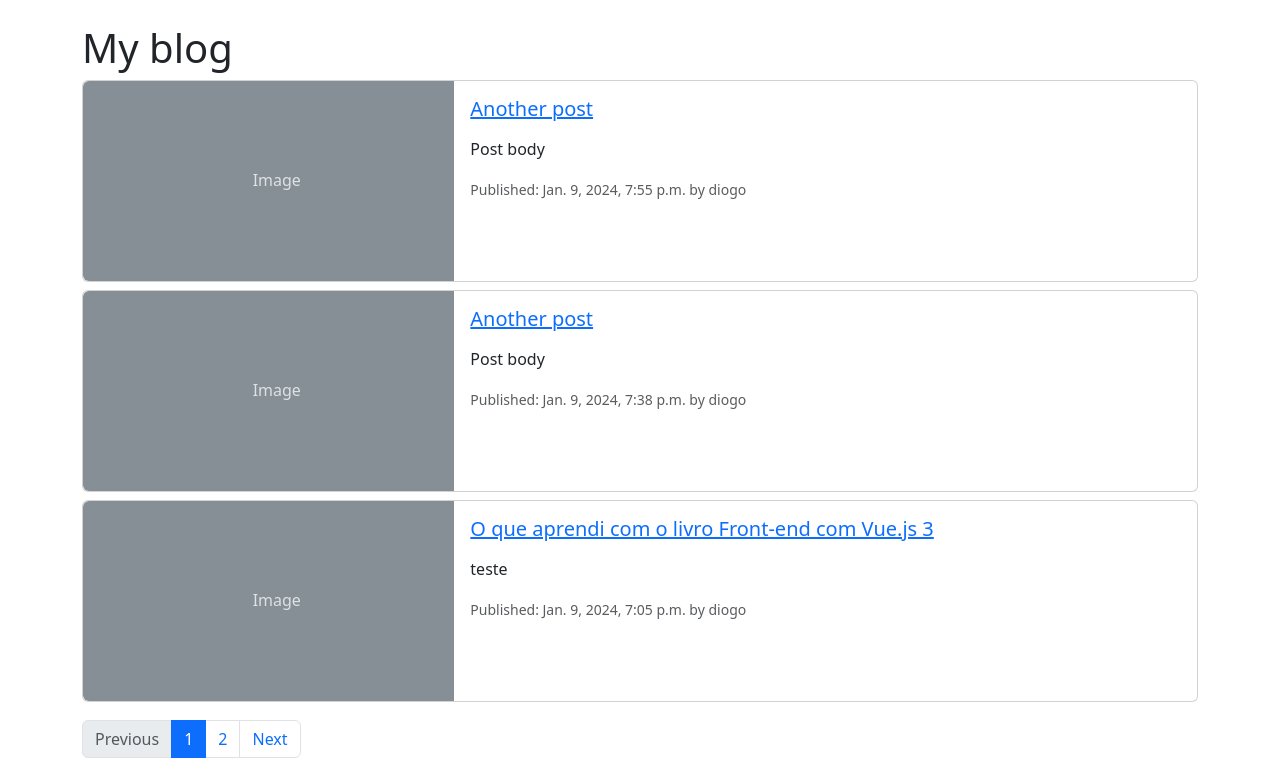
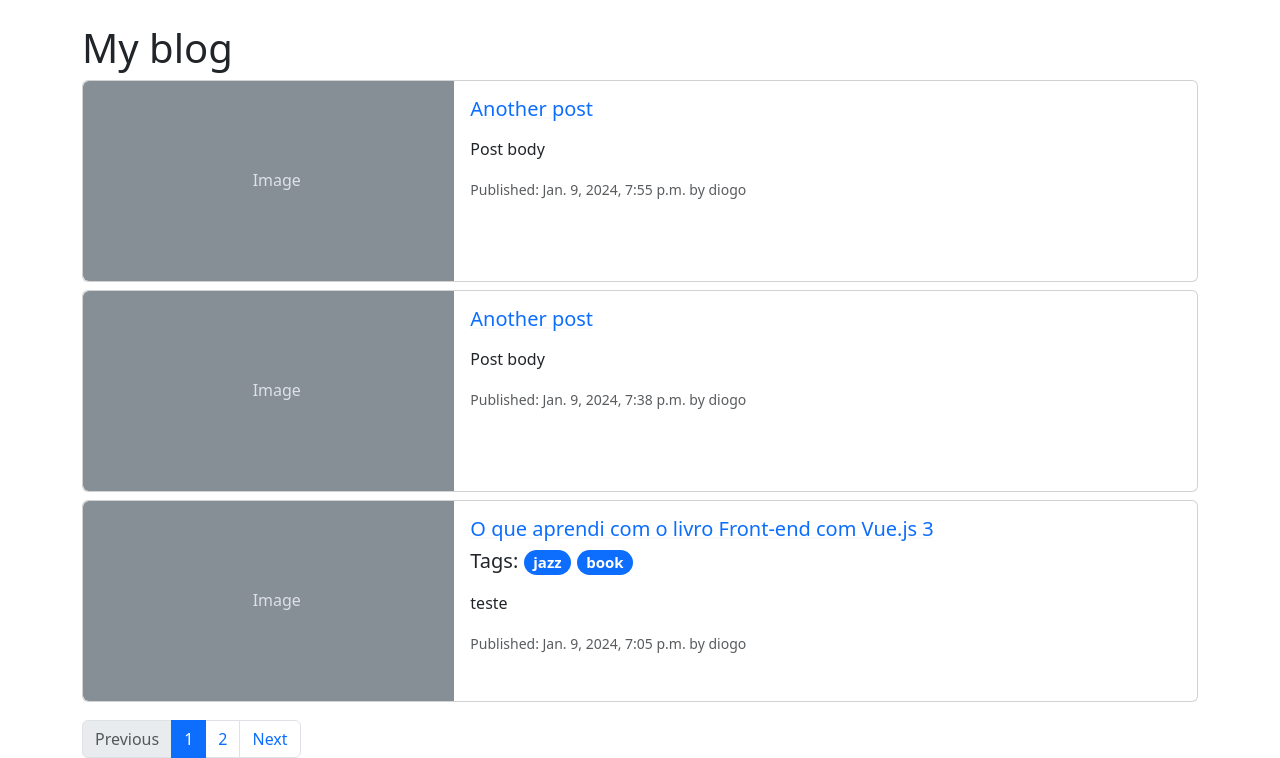
Before and after one commit to DiogoSantosSilva/simple-blog, a Django app: page /blog/ in a window 1280 px wide. Shown: the part 56-814 px from the top of the page. Run offline with Django 3.2, Linux system fonts and the light colour scheme; data comes from the database, SQL or seed files in the repository; both versions use the stored data as it was after the commit; parts of the project's set-up code (start-up, migrations or seed data) failed here and were passed over.

Commit message:
Add tag system

```diff
--- a/blog/models.py
+++ b/blog/models.py
@@ -3,7 +3,7 @@ from django.db import models
 from django.db.models.query import QuerySet
 from django.urls import reverse
 from django.utils import timezone
-
+from taggit.managers import TaggableManager
 
 class PublishedManager(models.Manager):
     def get_queryset(self) -> QuerySet:
@@ -26,6 +26,7 @@ class Post(models.Model):
     created = models.DateTimeField(auto_now_add=True)
     updated = models.DateTimeField(auto_now=True)
     status = models.CharField(max_length=10, choices=STATUS_CHOICE, default="draft")
+    tags = TaggableManager()
 
     class Meta:
         ordering = ("-publish",)
--- a/blog/templates/blog/base.html
+++ b/blog/templates/blog/base.html
@@ -14,7 +14,7 @@
     <!-- Barra de Navegação -->
     <nav class="navbar navbar-expand-lg navbar-light bg-light">
         <div class="container">
-            <a class="navbar-brand" href="#">Início</a>
+            <a class="navbar-brand" href="{% url 'blog:post_list' %}">Início</a>
             <button class="navbar-toggler" type="button" data-bs-toggle="collapse" data-bs-target="#navbarNav" aria-controls="navbarNav" aria-expanded="false" aria-label="Toggle navigation">
                 <span class="navbar-toggler-icon"></span>
             </button>
--- a/blog/templates/blog/post/list.html
+++ b/blog/templates/blog/post/list.html
@@ -20,9 +20,19 @@
                 <div class="col-md-8">
                     <div class="card-body">
                         <h5 class="card-title">
-                            <a href="{{ post.get_absolute_url }}">
+                            <a class="link-underline-light" href="{{ post.get_absolute_url }}">
                                 {{ post.title }}
                             </a>
+
+                            {% with post.tags.all as all_tags %}
+                                {% if all_tags.count > 0 %}
+                                    <p class="tags mt-2">Tags:
+                                        {% for tag in all_tags %}
+                                            <a class="badge rounded-pill bg-primary text-decoration-none" href="{% url 'blog:post_list_by_tag' tag.slug %}">{{ tag.name }}</a>
+                                        {% endfor %}
+                                    </p>
+                                {% endif %}
+                            {% endwith %}
                         </h5>
                         <p class="card-text">
                             {{ post.body|truncatewords:30|linebreaks }}
--- a/blog/urls.py
+++ b/blog/urls.py
@@ -6,6 +6,7 @@ app_name = "blog"
 urlpatterns = [
     # path('', views.post_list, name='post_list'),
     path("", views.PostListView.as_view(), name="post_list"),
+    path("tag/<slug:tag_slug>/", views.PostListView.as_view(), name="post_list_by_tag"),
     path(
         "<int:year>/<int:month>/<int:day>/<slug:post>/",
         views.post_detail,
--- a/blog/views.py
+++ b/blog/views.py
@@ -1,6 +1,8 @@
+from typing import Any
+from django.db.models.query import QuerySet
 from django.shortcuts import render, get_object_or_404
-from .models import Post, Comment
-from django.core.paginator import Paginator, EmptyPage, PageNotAnInteger
+from .models import Post
+from taggit.models import Tag
 from django.views.generic import ListView
 from .forms import EmailPostForm, CommentForm
 from django.core.mail import send_mail
@@ -10,6 +12,18 @@ class PostListView(ListView):
     context_object_name = "posts"
     paginate_by = 3
     template_name = "blog/post/list.html"
+
+    def get_queryset(self) -> QuerySet[Any]:
+        tag_slug = self.kwargs.get("tag_slug")
+        qs = super().get_queryset()
+
+        if tag_slug:
+            tag = get_object_or_404(Tag, slug=tag_slug)
+            return qs.filter(tags__in=[tag])
+        return qs
+
+
+
 
 
 def post_detail(request, year, month, day, post):
--- a/mysite/settings.py
+++ b/mysite/settings.py
@@ -40,8 +40,10 @@ INSTALLED_APPS = [
     # Apps
     'blog.apps.BlogConfig',
 
+    # Third part apps
     'crispy_forms',
-    'crispy_bootstrap5'
+    'crispy_bootstrap5',
+    'taggit'
 ]
 
 MIDDLEWARE = [
```
Also changed, not shown: blog/migrations/0004_post_tags.py (added), db.sqlite3.
